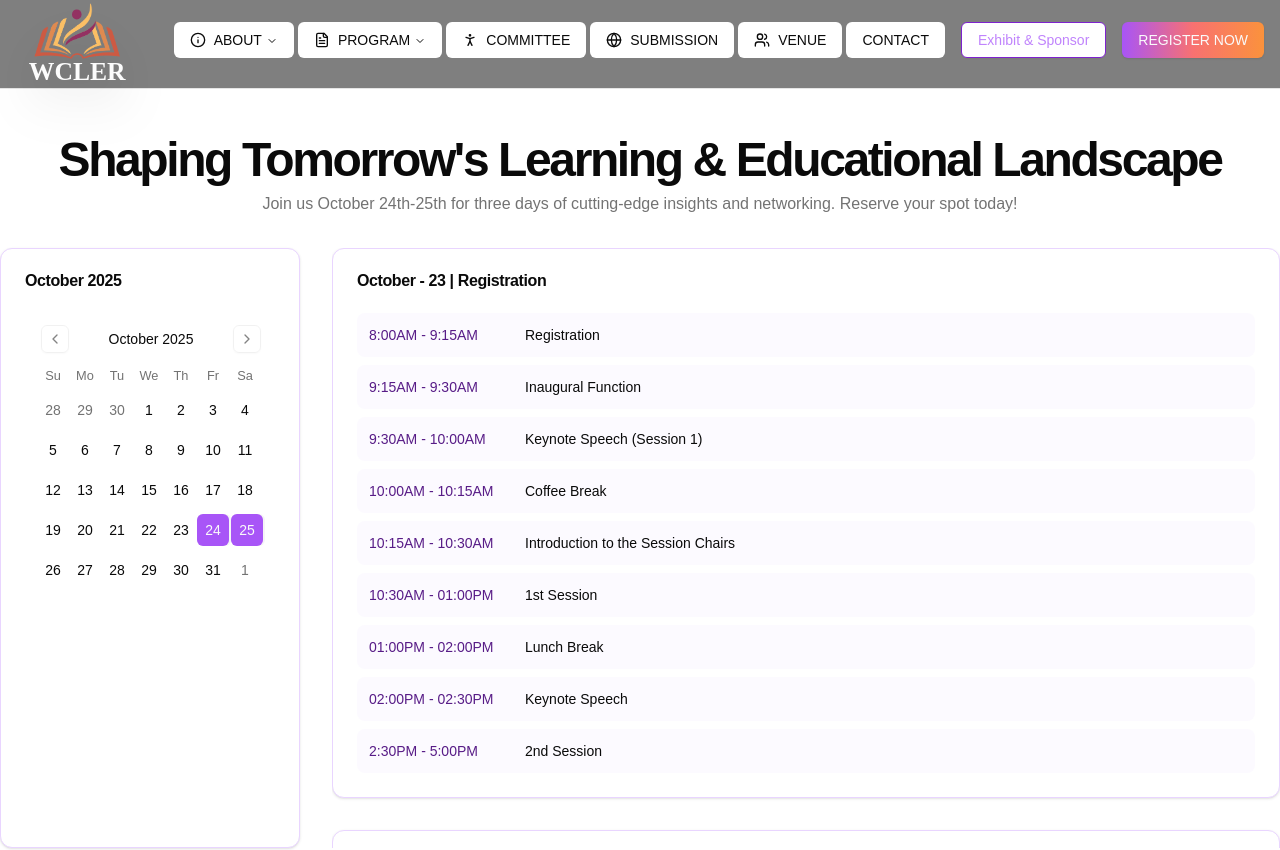
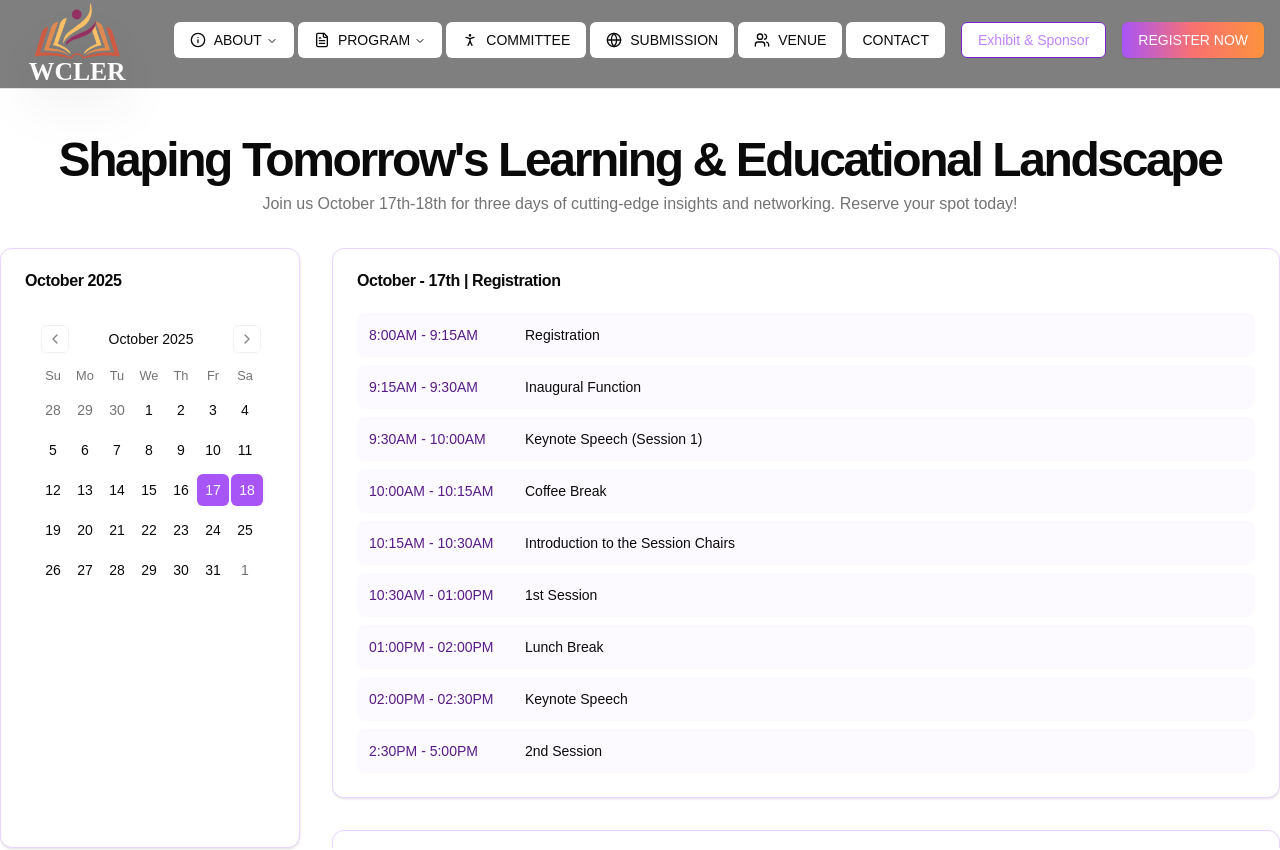
Before and after one commit to ZepResearch/wcler, a Next.js app: page /schedule in a window 1280 px wide. Shown: the top 850 px of the page. Built offline with nearby package versions, Linux system fonts and the light colour scheme.

Commit message:
date change

```diff
--- a/src/app/(Pages)/about-conference/Content.jsx
+++ b/src/app/(Pages)/about-conference/Content.jsx
@@ -283,7 +283,7 @@ export default function ConferenceAboutSection() {
                 Join us in shaping the future of education and learning.
               </CardDescription>
               <p className="text-muted-foreground">
-                October 15th - 16th, 2025 • Jakarta, Indonesia
+                October 17th - 18th, 2025 • Jakarta, Indonesia
               </p>
             </CardContent>
           </Card>
--- a/src/app/(Pages)/about-organizers/Content.jsx
+++ b/src/app/(Pages)/about-organizers/Content.jsx
@@ -123,7 +123,7 @@ export default function AboutCompany() {
                 Join us in shaping the future of Learning and Education Research
               </CardDescription>
               <h2 className="text-muted-foreground">
-                October 24th - 25th, 2025 • Jakarta, Indonesia
+                October 17th - 18th, 2025 • Jakarta, Indonesia
               </h2>
             </CardContent>
           </Card>
--- a/src/app/(Pages)/schedule/Content.jsx
+++ b/src/app/(Pages)/schedule/Content.jsx
@@ -10,7 +10,7 @@ import { addDays } from "date-fns"
 
 const scheduleData = [
   {
-    date: "October - 23 | Registration",
+    date: "October - 17th | Registration",
     items: [
       { time: "8:00AM - 9:15AM", title: "Registration" },
       { time: "9:15AM - 9:30AM", title: "Inaugural Function" },
@@ -38,7 +38,7 @@ const scheduleData = [
   //   ]
   // },
   {
-    date: "October - 25 | Closing Day",
+    date: "October - 18th | Closing Day",
     items: [
       { time: "9:00AM - 9:30AM", title: "Registration" },
       { time: "9:30AM - 10:00AM", title: "Closing Ceremony Opening Remarks" },
@@ -54,7 +54,7 @@ const scheduleData = [
 ]
 
 export default function ConferenceSchedule() {
-  const startDate = new Date(2025, 9, 24) // March 21, 2024
+  const startDate = new Date(2025, 9, 17) // March 21, 2024
   const [selectedDates, setSelectedDates] = useState([
     startDate,
     addDays(startDate, 1),
@@ -69,7 +69,7 @@ export default function ConferenceSchedule() {
             Shaping Tomorrow&apos;s Learning & Educational Landscape
           </h1>
           <p className="text-muted-foreground">
-            Join us October 24th-25th for three days of cutting-edge insights and networking. Reserve your spot today!
+            Join us October 17th-18th for three days of cutting-edge insights and networking. Reserve your spot today!
           </p>
         </div>
 
--- a/src/app/(Pages)/submission/components/Form.jsx
+++ b/src/app/(Pages)/submission/components/Form.jsx
@@ -63,7 +63,8 @@ export default function SubmitForm() {
   const { showSuccessToast, showErrorToast } = useCustomToast();
   const [formErrors, setFormErrors] = useState({
     presentationType: '',
-    conferenceSource: ''
+    conferenceSource: '',
+    pdfFile: ''
   });
   const [formData, setFormData] = useState({
     authorName: "",
@@ -92,6 +93,8 @@ export default function SubmitForm() {
   };
   const onDrop = (acceptedFiles) => {
     setPdfFile(acceptedFiles[0]);
+    // Clear error when file is uploaded
+    setFormErrors(prev => ({...prev, pdfFile: ''}));
   };
 
   const { getRootProps, getInputProps, isDragActive } = useDropzone({
@@ -125,7 +128,8 @@ export default function SubmitForm() {
   const validateForm = () => {
     const errors = {
       presentationType: !formData.presentationType ? 'Please select a presentation type' : '',
-      conferenceSource: !formData.conferenceSource ? 'Please select how you learned about the conference' : ''
+      conferenceSource: !formData.conferenceSource ? 'Please select how you learned about the conference' : '',
+      pdfFile: !pdfFile ? 'Please upload your paper' : ''
     };
 
     setFormErrors(errors);
@@ -254,13 +258,6 @@ export default function SubmitForm() {
                   </div>
                   <div className="space-y-2">
                     <Label htmlFor="number">Phone / Whatsapp.no</Label>
-                    {/* <Input
-                      id="number"
-                      name="number"
-                      value={formData.number}
-                      onChange={handleChange}
-                      required
-                    /> */}
                     <PhoneInput
                      id="number"
                       name="number"
@@ -334,12 +331,12 @@ export default function SubmitForm() {
                   </div>
                 </div>
                 <div className="space-y-2">
-                  <Label>Upload your paper</Label>
+                  <Label>Upload your paper <span className="text-red-500">*</span></Label>
                   <div
                     {...getRootProps()}
-                    className="border-2 border-dashed border-gray-300 rounded-md p-4 text-center cursor-pointer"
+                    className={`border-2 border-dashed ${!pdfFile && formErrors.pdfFile ? 'border-red-500' : 'border-gray-300'} rounded-md p-4 text-center cursor-pointer`}
                   >
-                    <input {...getInputProps()} required/>
+                    <input {...getInputProps()} />
                     {isDragActive ? (
                       <p>Drop the PDF file here ...</p>
                     ) : (
@@ -356,6 +353,9 @@ export default function SubmitForm() {
                         {pdfFile.name}
                       </span>
                     </p>
+                  )}
+                  {!pdfFile && formErrors.pdfFile && (
+                    <p className="text-sm text-red-500">{formErrors.pdfFile}</p>
                   )}
                 </div>
                 <div className="space-y-2">
--- a/src/app/(Pages)/theme-and-topics/Content.jsx
+++ b/src/app/(Pages)/theme-and-topics/Content.jsx
@@ -258,7 +258,7 @@ export default function ThemeAndTopics() {
             {loading ? (
               <p className="text-lg text-muted-foreground">Loading dates...</p>
             ) : (
-              <ul className=" flex flex-col-reverse">
+              <ul className=" flex flex-col">
                 {dates.map((item, index) => (
                   <li key={index} className="flex items-center py-2">
                     {/* <div className="mr-2 text-primary">
--- a/src/app/(Pages)/venue/Content.jsx
+++ b/src/app/(Pages)/venue/Content.jsx
@@ -47,7 +47,7 @@ export default function VenuePage() {
               <span className="font-bold"><MapPin/></span> Jakarta International Convention Center, Jalan Gatot Subroto, Jakarta, Indonesia
             </div>
             <div className="mt-4 text-gray-700 dark:text-gray-300 text-lg inline-flex gap-2">
-              <span className="font-bold"><Calendar/></span> October 2025
+              <span className="font-bold"><Calendar/></span> 17th & 18th October 2025
             </div>
           </div>
         </div>
--- a/src/components/Hero.jsx
+++ b/src/components/Hero.jsx
@@ -112,7 +112,7 @@ export default function HeroSection() {
                     <label className="text-base text-muted-foreground mb-2 block">Date</label>
                     <div className="relative ">
                       <CalendarIcon className="absolute left-4 top-4 h-6 w-6 text-gray-400" />
-                      <Input value="18th - 19th Oct, 2025" readOnly className="pl-12 bg-gray-50 text-lg py-6 font-mono" />
+                      <Input value="17th - 18th Oct, 2025" readOnly className="pl-12 bg-gray-50 text-lg py-6 font-mono" />
                     </div>
                   </div>
                   <div className="w-2/3">
```
Lines whose indentation alone changed are shown as unchanged.
